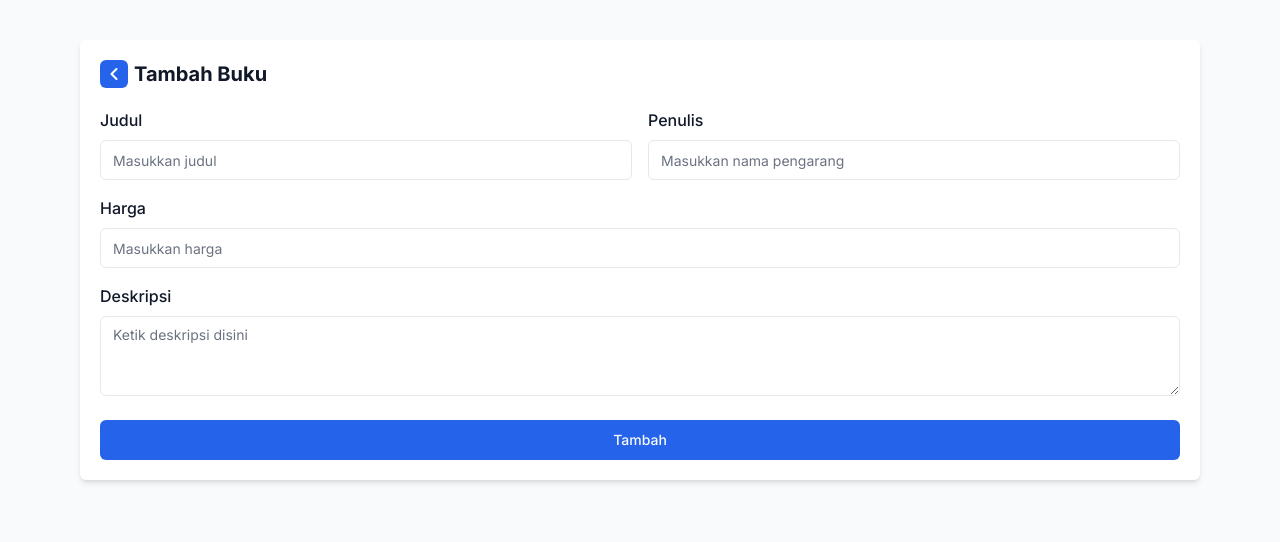
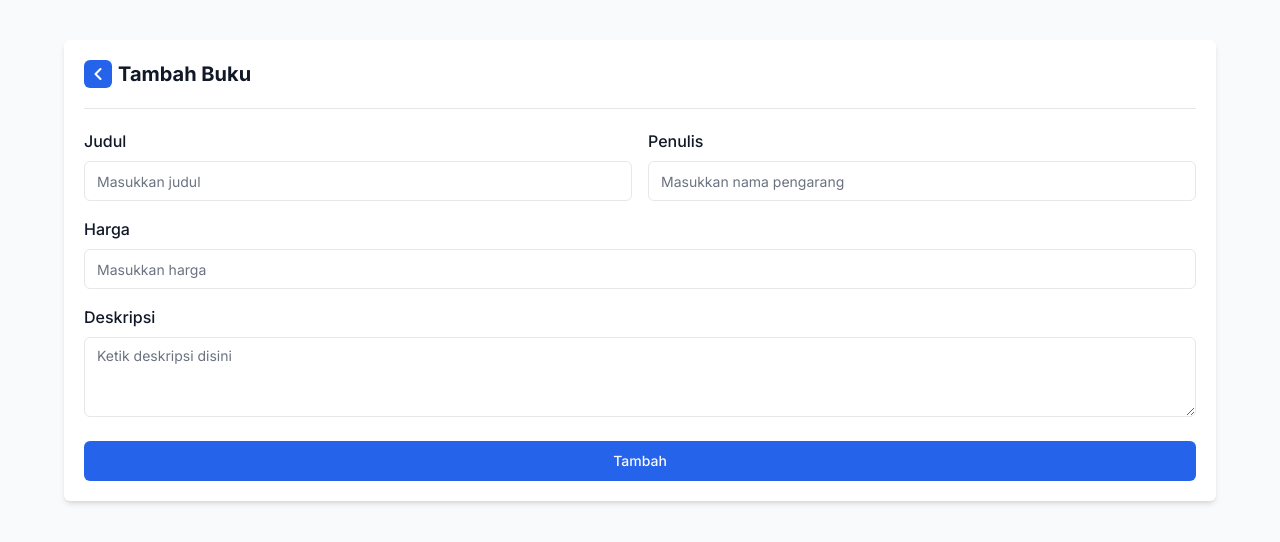
Before and after one commit to Alivan21/ads-frontend_alfanolivan, a Next.js app: page /create in a window 1280 px wide. Shown: the top 542 px of the page. Built offline with nearby package versions, Linux system fonts and the light colour scheme; no server answers.

Commit message:
fix: add line under header

```diff
--- a/src/app/(home)/components/delete-modal.tsx
+++ b/src/app/(home)/components/delete-modal.tsx
@@ -31,11 +31,11 @@ function DeleteModal({ id }: { id: number }) {
       <DialogContent className="sm:max-w-[425px]">
         <DialogHeader>
           <DialogTitle>Hapus Buku</DialogTitle>
-          <DialogDescription>
-            Apakah anda yakin ingin menghapus buku ini? Buku yang sudah dihapus tidak dapat dikembalikan.
-          </DialogDescription>
         </DialogHeader>
-        <DialogFooter>
+        <DialogDescription>
+          Apakah anda yakin ingin menghapus buku ini? Buku yang sudah dihapus tidak dapat dikembalikan.
+        </DialogDescription>
+        <DialogFooter className="gap-2">
           <DialogClose asChild>
             <Button onClick={handleDelete} variant="destructive">
               Hapus
--- a/src/app/(home)/page.tsx
+++ b/src/app/(home)/page.tsx
@@ -13,6 +13,7 @@ export default async function Home() {
   return (
     <section className="flex flex-col gap-5 rounded-md bg-white p-5 shadow-md">
       <h1 className="text-xl font-bold">Daftar Buku</h1>
+      <hr />
       <HydrationBoundary state={dehydrate(queryClient)}>
         <BookTable />
       </HydrationBoundary>
--- a/src/app/create/page.tsx
+++ b/src/app/create/page.tsx
@@ -13,6 +13,7 @@ function Create() {
         </Link>
         <h1 className="text-xl font-bold">Tambah Buku</h1>
       </div>
+      <hr />
       <CreateForm />
     </section>
   );
--- a/src/app/edit/[id]/page.tsx
+++ b/src/app/edit/[id]/page.tsx
@@ -13,6 +13,7 @@ function EditPage({ params }: { params: { id: string } }) {
         </Link>
         <h1 className="text-xl font-bold">Ubah Buku</h1>
       </div>
+      <hr />
       <EditForm id={params.id} />
     </section>
   );
--- a/src/app/layout.tsx
+++ b/src/app/layout.tsx
@@ -21,7 +21,7 @@ export default function RootLayout({ children }: { children: React.ReactNode })
       <body className={cn("min-h-screen scroll-smooth bg-gray-50 font-sans antialiased", fontSans.className)}>
         <Toaster position="top-right" reverseOrder={false} />
         <TanstackProvider>
-          <main className="container min-h-screen p-10 text-gray-900 md:px-20">{children}</main>
+          <main className="container min-h-screen px-4 py-8 text-gray-900 md:px-16 md:py-10">{children}</main>
         </TanstackProvider>
       </body>
     </html>
```
